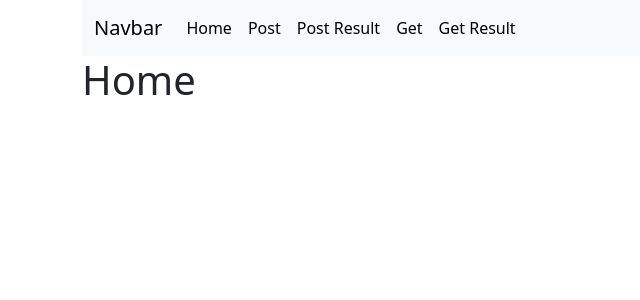
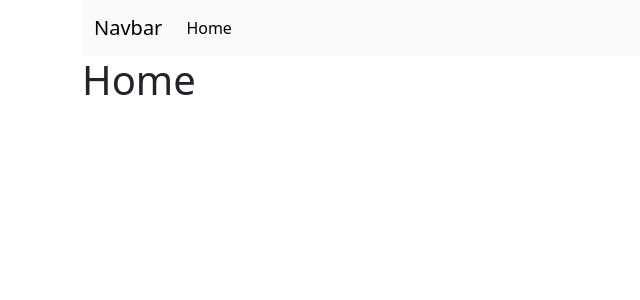
Before and after one commit to glstephens17/hw2, a PHP site: page / in a window 1280 px wide. Shown: the top 300 px of the page, without its empty margins (0-640 px from the left). Run offline with PHP 8.4, Linux system fonts and the light colour scheme.

Commit message:
Update view-header.php

```diff
--- a/view-header.php
+++ b/view-header.php
@@ -20,18 +20,6 @@
           <a class="nav-link active" aria-current="page" href="/">Home</a>
           <!DOCTYPE html>
         </li>
-        <li class="nav-item">
-          <a class="nav-link active" aria-current="page" href="post.php">Post</a>
-        </li>
-        <li class="nav-item">
-          <a class="nav-link active" aria-current="page" href="post-result.php">Post Result</a>
-        </li>
-        <li class="nav-item">
-          <a class="nav-link active" aria-current="page" href="get.php">Get</a>
-        </li>
-        <li class="nav-item">
-          <a class="nav-link active" aria-current="page" href="get-result.php">Get Result</a>
-        </li>
       </ul>
     </div>
   </div>
```
